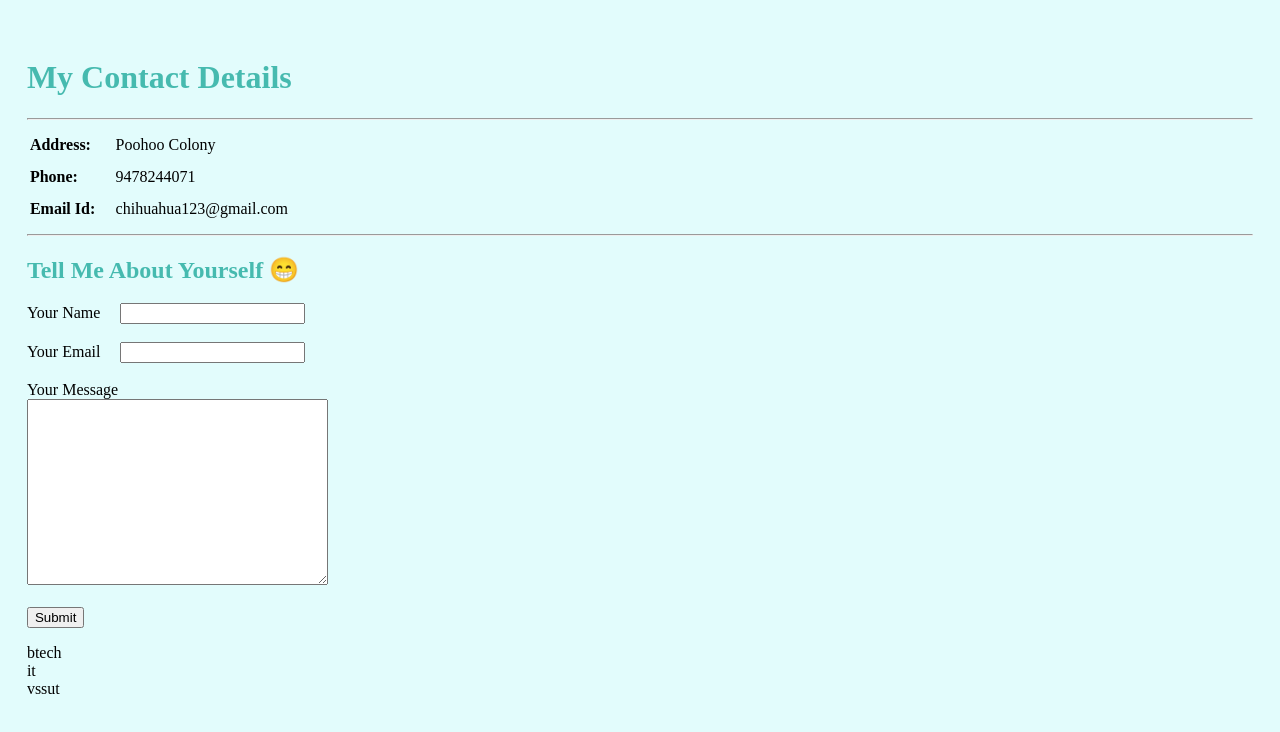
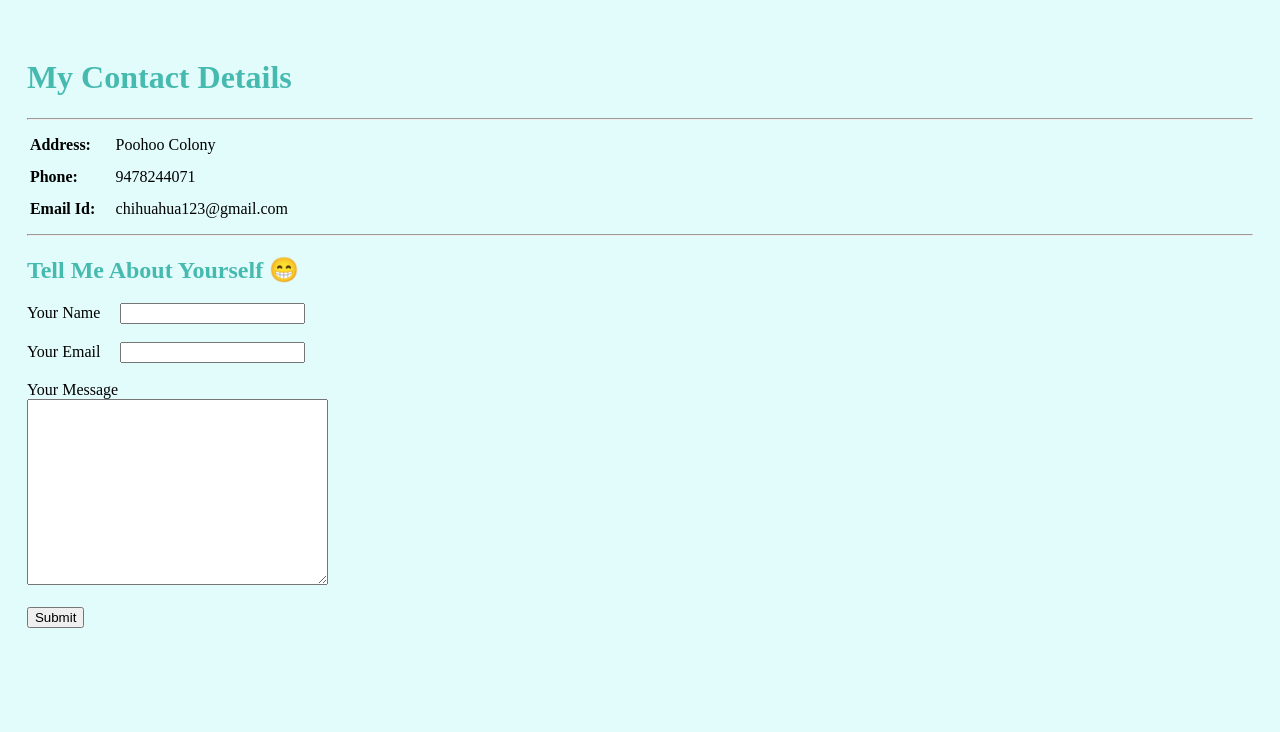
Before and after one commit to Prasiddhi-IT/My-site, a plain HTML site: page contact-me.html in a window 1280 px wide. Drawn offline with Linux system fonts and the light colour scheme.

Commit message:
Update contact-me.html

```diff
--- a/contact-me.html
+++ b/contact-me.html
@@ -37,10 +37,3 @@
         </div>
     </body>
 </html>
-
-
-<dl>
-    <dt>btech</dt>
-    <dt>it</dt>
-    <dt><a>vssut</a></dt>
-</dl>
```
